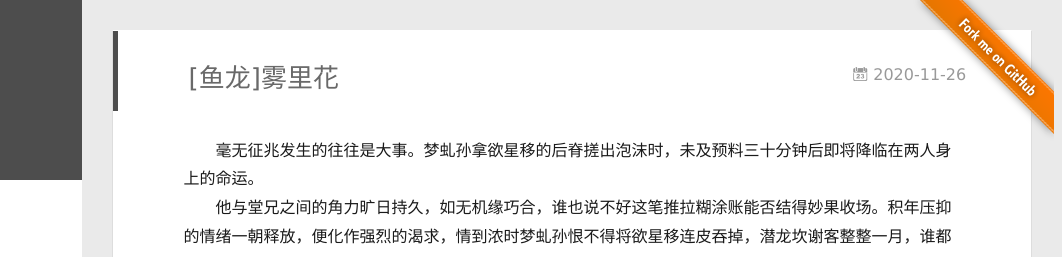
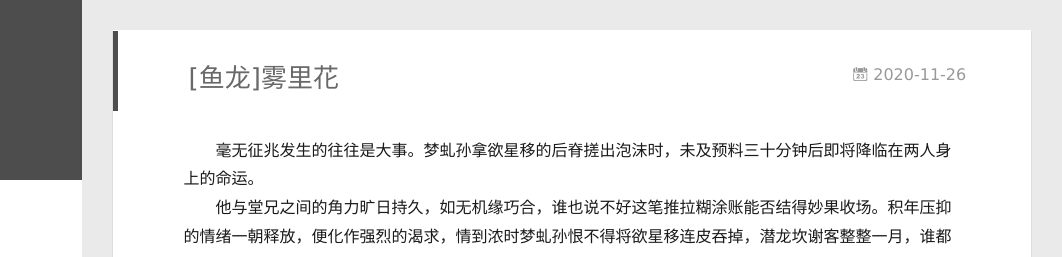
Before and after one commit to tschintamani/tschintamani.github.io, a plain HTML site: page 2020/11/26/[鱼龙] 雾里花 完结/index.html in a window 1280 px wide. Shown: the top 257 px of the page, 218-1280 px from the left. Drawn offline with Linux system fonts and the light colour scheme; some packages are replaced by stand-ins of ours; a script that the page names is missing.

Commit message:
Site updated: 2021-05-09 19:37:53

```diff
--- a/2020/11/26/[鱼龙] 雾里花 完结/index.html
+++ b/2020/11/26/[鱼龙] 雾里花 完结/index.html
@@ -109,12 +109,6 @@
 
     </div>
     <div class="mid-col" q-class="show:isShow,hide:isShow|isFalse">
-
-
-      <a class="forkMe" style="position:absolute;z-index:999;top:0;right:0.5em;"
-        href="https://github.com/JoeyBling/hexo-theme-yilia-plus" target="_blank">
-        <img src="/img/forkme.png"
-          class="attachment-full size-full" alt="Fork me on GitHub" data-recalc-dims="1"></a>
 
 
 <nav id="mobile-nav">
```
Also changed, not shown: 2020/12/17/[鸩罂粟&梦虬孙]望瀛洲/index.html (+0 -6 lines), archives/2020/11/index.html (+0 -6 lines), archives/2020/12/index.html (+0 -6 lines), archives/2020/index.html (+0 -6 lines), archives/index.html (+0 -6 lines), categories/Fanfiction/index.html (+0 -6 lines), categories/index.html (+0 -6 lines), index.html (+0 -6 lines), tags/index.html (+0 -6 lines), tags/梦虬孙/index.html (+0 -6 lines), tags/梦虬孙登场六周年/index.html (+0 -6 lines), tags/欲星移/index.html (+0 -6 lines), tags/金光布袋戏/index.html (+0 -6 lines), tags/鱼龙/index.html (+0 -6 lines), 1 more files.
